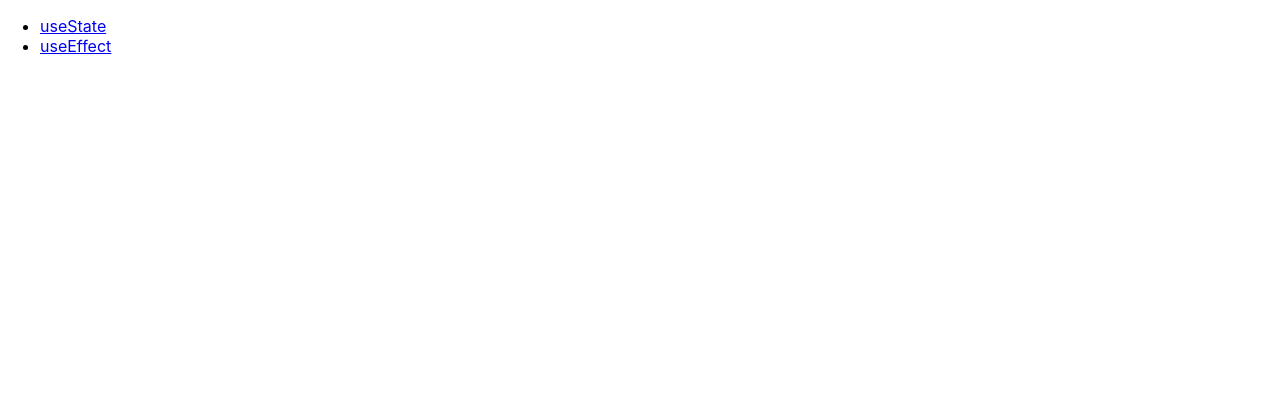
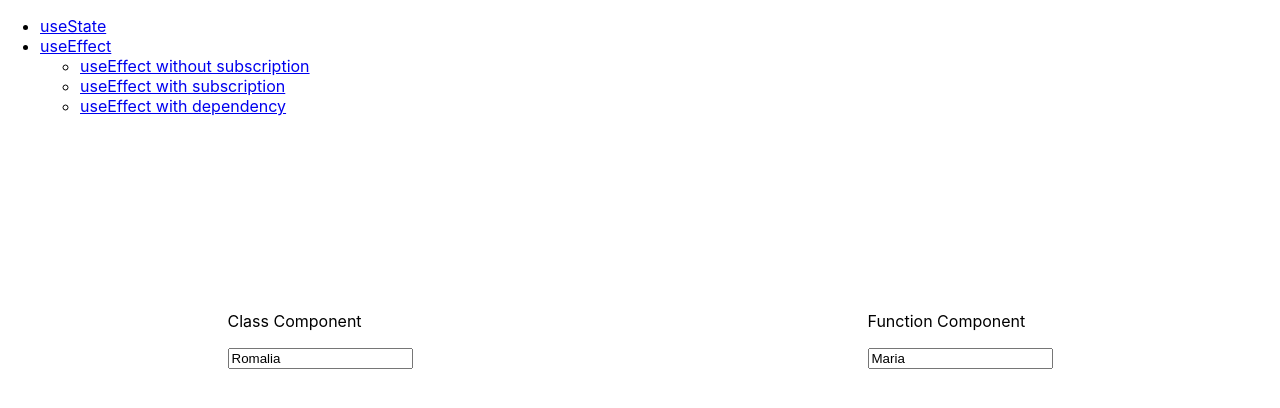
Before and after one commit to misss-popcorn/react-hooks-tutorial, a React (Create React App) app: page /useEffect/noSubscription in a window 1280 px wide. Shown: the top 408 px of the page. Built offline with nearby package versions, Linux system fonts and the light colour scheme.

Commit message:
useEffect with dependency and without subscription

```diff
--- a/src/App.js
+++ b/src/App.js
@@ -1,7 +1,8 @@
 import React from "react";
 import "./App.css";
 import UseState from "./Containers/UseState";
-import UseEffect from "./Containers/UseEffect";
+import UseEffectWithoutSubscription from "./Containers/UseEffectWithoutSubscription";
+import UseEffectWithDependency from "./Containers/UseEffectWithDependency";
 import {BrowserRouter as Router, Switch, Route, Link} from "react-router-dom";
 
 function App() {
@@ -16,6 +17,18 @@ function App() {
               </li>
               <li>
                 <Link to="/useEffect">useEffect</Link>
+                <ul>
+                  <li>
+                    <Link to="/useEffect/noSubscription">useEffect without subscription</Link>
+
+                  </li>
+                  <li>
+                    <Link to="/useEffect/subscription">useEffect with subscription</Link>
+                  </li>
+                  <li>
+                    <Link to="/useEffect/dependency">useEffect with dependency</Link>
+                  </li>
+                </ul>
               </li>
             </ul>
           </nav>
@@ -26,9 +39,15 @@ function App() {
             <Route path="/useState">
               <UseState/>
             </Route>
-            <Route path="/useEffect">
+            <Route path="/useEffect/dependency">
+              <UseEffectWithDependency/>
+            </Route>
+            <Route path="/useEffect/noSubscription">
+              <UseEffectWithoutSubscription/>
+            </Route>
+            {/* <Route path="/useEffect">
               <UseEffect/>
-            </Route>
+            </Route> */}
           </Switch>
         </div>
       </Router>
--- /dev/null
+++ b/src/Components/UseEffectWithDependency/Class.js
@@ -0,0 +1,45 @@
+import React from "react";
+
+function getRandomColor() {
+  const ColorCode = "rgb(" + (Math.floor(Math.random() * 256)) + "," + (Math.floor(Math.random() * 256)) + "," + (Math.floor(Math.random() * 256)) + ")";
+  return ColorCode;
+}
+
+export default class UseEffectClass extends React.Component {
+  constructor() {
+    super();
+
+    this.state = {
+      name: "",
+      textColor: "white"
+    };
+
+    this.handleChange = this
+      .handleChange
+      .bind(this);
+  }
+
+  componentDidMount() {
+    this.setState({textColor: getRandomColor()});
+  }
+
+  componentDidUpdate(prevProps, prevState) {
+    if (this.state.name !== prevState.name) this.setState({textColor: getRandomColor()});
+  }
+
+  handleChange(e) {
+    this.setState({name: e.target.value});
+  }
+
+  render() {
+    return (
+      <span className="Left">
+        <p style={{
+          "color": this.state.textColor
+        }}>Class Component</p>
+
+        <input value={this.state.name} onChange={this.handleChange}></input>
+      </span>
+    );
+  }
+}
--- /dev/null
+++ b/src/Components/UseEffectWithDependency/Function.js
@@ -0,0 +1,27 @@
+import React, {useState, useEffect} from "react";
+
+export function UseEffectFunc() {
+  const [name,
+    setName] = useState("");
+  const [textColor,
+    setTextColor] = useState("white");
+
+  useEffect(() => {
+    const ColorCode = "rgb(" + (Math.floor(Math.random() * 256)) + "," + (Math.floor(Math.random() * 256)) + "," + (Math.floor(Math.random() * 256)) + ")";
+    setTextColor(ColorCode);
+  },[name]);
+
+  const handleChange = (e) => {
+    setName(e.target.value);
+  };
+
+  return (
+    <span className="Right">
+      <p style={{
+        "color": textColor
+      }}>Function Component</p>
+      <input value={name} onChange={handleChange}></input>
+    </span>
+  );
+
+}
--- /dev/null
+++ b/src/Components/UseEffectWithoutSubscription/Class.js
@@ -0,0 +1,36 @@
+import React from "react";
+
+export default class UseEffectClass extends React.Component {
+  constructor() {
+    super();
+
+    this.state = {
+      name: "Romalia"
+    };
+
+    this.handleChange = this
+      .handleChange
+      .bind(this);
+  }
+
+  componentDidMount() {
+    document.title = this.state.name;
+  }
+
+  componentDidUpdate() {
+    document.title = this.state.name;
+  }
+
+  handleChange(e) {
+    this.setState({name: e.target.value});
+  }
+
+  render() {
+    return (
+      <span className="Left">
+        <p>Class Component</p>
+        <input value={this.state.name} onChange={this.handleChange}></input>
+      </span>
+    );
+  }
+}
--- /dev/null
+++ b/src/Components/UseEffectWithoutSubscription/Function.js
@@ -0,0 +1,22 @@
+import React, {useState, useEffect} from "react";
+
+export function UseEffectFunc() {
+  const [name,
+    setName] = useState("Maria");
+
+  useEffect(() => {
+    document.title = name;
+  });
+
+  const handleChange = (e) => {
+    setName(e.target.value);
+  };
+
+  return (
+    <span className="Right">
+      <p>Function Component</p>
+      <input value={name} onChange={handleChange}></input>
+    </span>
+  );
+
+}
--- a/src/Containers/UseEffect/index.js
+++ /dev/null
@@ -1,3 +0,0 @@
-export default function UseEffect() {
-  return "";
-}
--- /dev/null
+++ b/src/Containers/UseEffectWithDependency/index.js
@@ -0,0 +1,12 @@
+import React from "react";
+import UseEffectClass from "../../Components/UseEffectWithDependency/Class";
+import {UseEffectFunc} from "../../Components/UseEffectWithDependency/Function";
+
+export default function UseEffectWithDependency() {
+  return (
+    <span className="Container">
+      <UseEffectClass></UseEffectClass>
+      <UseEffectFunc className="Right"></UseEffectFunc>
+    </span>
+  );
+}
--- /dev/null
+++ b/src/Containers/UseEffectWithoutSubscription/index.js
@@ -0,0 +1,12 @@
+import React from "react";
+import UseEffectClass from "../../Components/UseEffectWithoutSubscription/Class";
+import {UseEffectFunc} from "../../Components/UseEffectWithoutSubscription/Function";
+
+export default function UseEffectWithoutSubscription() {
+  return (
+    <span className="Container">
+      <UseEffectClass></UseEffectClass>
+      <UseEffectFunc className="Right"></UseEffectFunc>
+    </span>
+  );
+}
```
